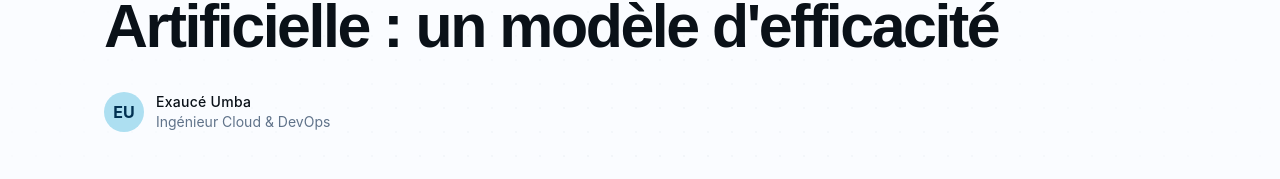
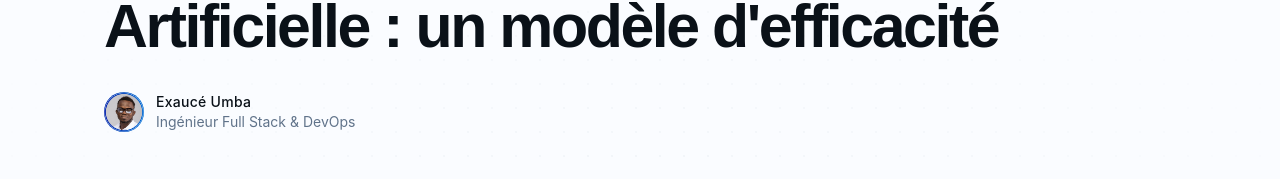
Before and after one commit to exau-umba/portfolio, a React (Vite) app: page /blog/gitops-speed-up-releases in a window 1280 px wide. Shown: the part 336-515 px from the top of the page. Built offline with nearby package versions, Linux system fonts and the light colour scheme; grey boxes are pictures that could not be loaded.

Commit message:
feat: implement blog page and article detail page components for displaying content

```diff
--- a/src/pages/BlogPage.tsx
+++ b/src/pages/BlogPage.tsx
@@ -20,7 +20,7 @@ const blogPosts = [
   {
     id: "react-patterns-at-scale",
     categoryKey: "fullstack",
-    categoryClass: "text-tertiary",
+    categoryClass: "text-primary",
     date: "2024-07-02",
     titleKey: "blog_post_2_title",
     excerptKey: "blog_post_2_excerpt",
--- a/src/pages/BlogPostDetailPage.tsx
+++ b/src/pages/BlogPostDetailPage.tsx
@@ -241,11 +241,11 @@ export function BlogPostDetailPage() {
 
           <div className="flex items-center gap-3">
             <div className="flex h-10 w-10 items-center justify-center rounded-full bg-primary-container font-bold text-on-primary-container">
-              EU
+              <img src="/profile_facebook.jpg" alt="" className="w-full h-full object-cover rounded-full" />
             </div>
             <div>
               <p className="font-label-md font-bold">{post.author}</p>
-              <p className="text-sm text-text-muted">{lang === "fr" ? "Ingénieur Cloud & DevOps" : "Cloud & DevOps Engineer"}</p>
+              <p className="text-sm text-text-muted">{lang === "fr" ? "Ingénieur Full Stack & DevOps" : "Full Stack & DevOps Engineer"}</p>
             </div>
           </div>
         </header>
```
